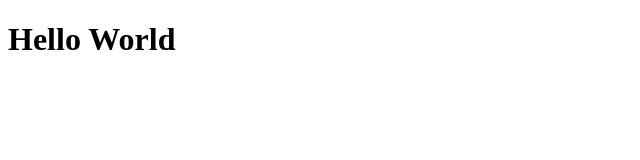
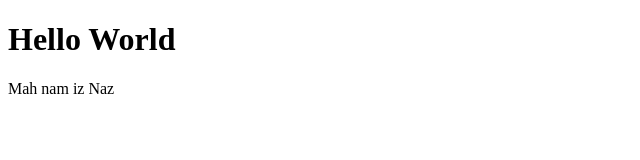
Before and after one commit to njisaf/guessing-game, a plain HTML site: page index.html in a window 1280 px wide. Shown: the whole page, without its empty margins (0-640 px from the left). Drawn offline with Linux system fonts and the light colour scheme.

Commit message:
Add some intro to Hello World

```diff
--- a/index.html
+++ b/index.html
@@ -6,5 +6,8 @@
   </head>
   <body>
     <h1>Hello World</h1>
+    <p>
+      Mah nam iz Naz
+    </p>
   </body>
 </html>
```
